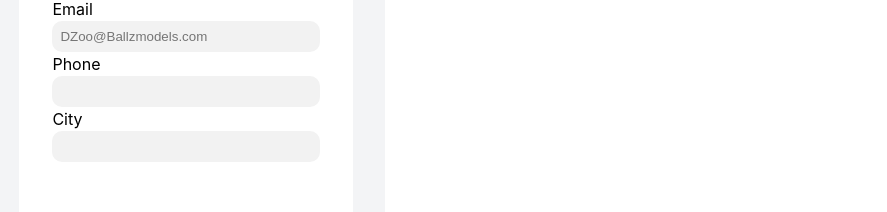
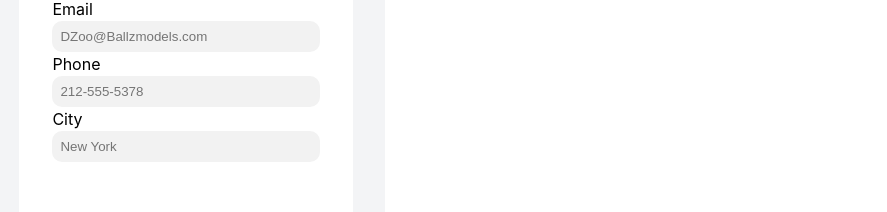
Before and after one commit to Kbouti/CV-Project, a React (Vite) app: page / in a window 1280 px wide. Shown: the part 181-393 px from the top of the page, without its empty margins (13-900 px from the left). Built offline with nearby package versions, Linux system fonts and the light colour scheme.

Commit message:
Finish populating placeholders

```diff
--- a/src/components/contactInfo.jsx
+++ b/src/components/contactInfo.jsx
@@ -1,6 +1,6 @@
 import { useState } from "react";
 
-const ContactInfo = ({fullName, email}) => {
+const ContactInfo = ({fullName, fullNameSetter, email, emailSetter, phone, phoneSetter, city, citySetter}) => {
   return (
     <div className="contactInfo subSection">
       <h1 className="sectionHeader">General Information</h1>
@@ -17,12 +17,12 @@ const ContactInfo = ({fullName, email}) => {
 
       <div className="formEntry">
         <label htmlFor="phone">Phone</label>
-        <input name="phone" type="phone"></input>
+        <input name="phone" type="phone" placeholder={phone}></input>
       </div>
 
       <div className="formEntry">
         <label htmlFor="city">City</label>
-        <input name="city" type="text"></input>
+        <input name="city" type="text" placeholder={city}></input>
       </div>
     </div>
   );
--- a/src/master.jsx
+++ b/src/master.jsx
@@ -6,21 +6,23 @@ import { Experience } from "./components/experience.jsx";
 import { MainOutput } from "./components/output.jsx";
 
 const MasterPage = () => {
-
-// I suspect we declare any state variables here and pass them as props to our individual components
-
-const [fullName, setFullName] = useState("Derek Zoolander");
-const [email, setEmail] = useState("DZoo@Ballzmodels.com")
-
+  const [fullName, setFullName] = useState("Derek Zoolander");
+  const [email, setEmail] = useState("DZoo@Ballzmodels.com");
+  const [phone, setPhone] = useState("212-555-5378");
+  const [city, setCity] = useState("New York");
 
   return (
     <>
       <MainOutput />
       <ContactInfo
-      fullName = {fullName}
-      nameSetter = {setFullName}
-      email = {email}
-      emailSetter = {setEmail}
+        fullName={fullName}
+        fullNameSetter={setFullName}
+        email={email}
+        emailSetter={setEmail}
+        phone={phone}
+        phoneSetter={setPhone}
+        city={city}
+        citySetter={setCity}
       />
       <Education />
       <Experience />
@@ -28,5 +30,4 @@ const [email, setEmail] = useState("DZoo@Ballzmodels.com")
   );
 };
 
-
-export {MasterPage};
+export { MasterPage };
```
